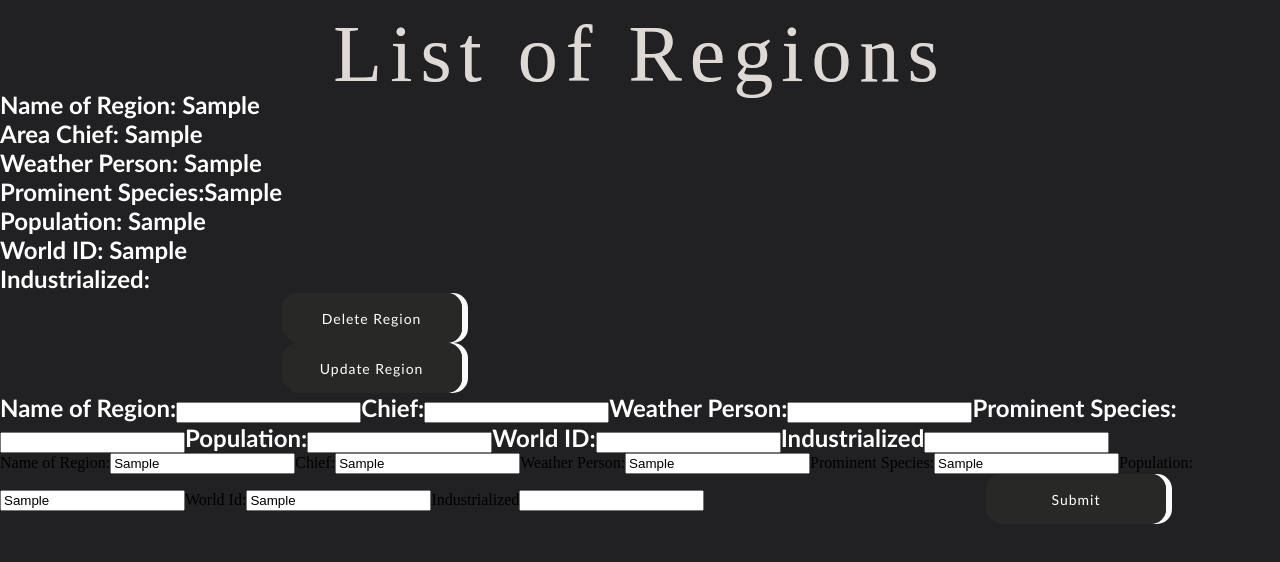
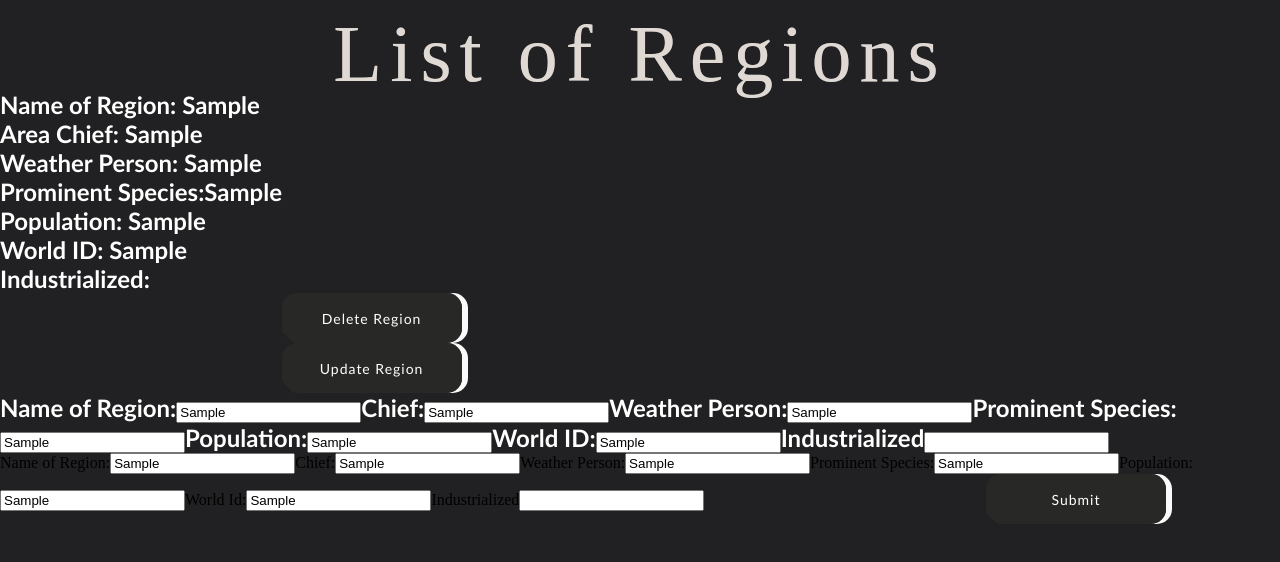
Before and after one commit to codecathonors/front-end, a React (Create React App) app: page /regions in a window 1280 px wide. Both pictures are taken after typing "Sample", "Sample", "Sample", "Sample", "Sample", "Sample" into the empty fields and a click on the button "Submit". Shown: the top 562 px of the page. Built offline with nearby package versions, Linux system fonts and the light colour scheme; no server answers.

Commit message:
input boxes

```diff
--- a/src/SingleRegion.js
+++ b/src/SingleRegion.js
@@ -1,13 +1,13 @@
 import React, { useState } from 'react'
 
 function SingleRegion ( { region, filteredDeletedRegion, onUpdatedRegion }) {
-    const [name, setName] = useState("");
-    const [chief, setChief] = useState("");
-    const [weather_person, setWeatherPerson] = useState("");
-    const [prominent_species, setProminentSpecies] = useState("");
-    const [population, setPopulation] = useState("");
-    const [world_id, setWorldId] = useState("");
-    const [industrialized, setIndustrialized] = useState("");
+    const [name, setName] = useState(region.name);
+    const [chief, setChief] = useState(region.chief);
+    const [weather_person, setWeatherPerson] = useState(region.weather_person);
+    const [prominent_species, setProminentSpecies] = useState(region.prominent_species);
+    const [population, setPopulation] = useState(region.population);
+    const [world_id, setWorldId] = useState(region.world_id);
+    const [industrialized, setIndustrialized] = useState(region.industrialized);
     const [editRegion, setEditRegion] = useState("");
 
     const handleDelete = () => {
--- a/src/SingleWorld.js
+++ b/src/SingleWorld.js
@@ -2,8 +2,8 @@ import React, { useState } from 'react'
 
 function SingleWorld ( { world, filteredDeletedWorld, onUpdatedWorld }) {
 
-    const [name, setName] = useState("");
-    const [year, setYear] = useState(0);
+    const [name, setName] = useState(world.name_of_world);
+    const [year, setYear] = useState(world.discovered_year);
     const [editWorld, setEditWorld] = useState("");
 
     const handleDelete = () => {
```
